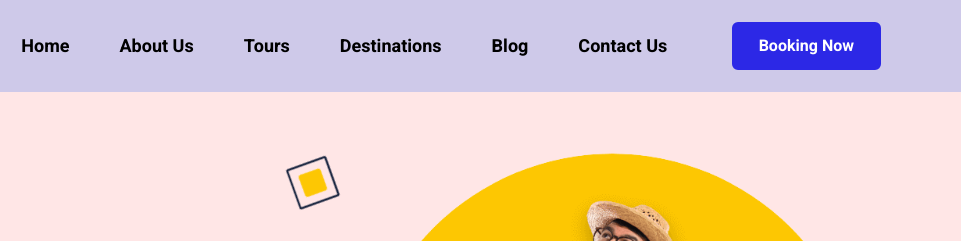
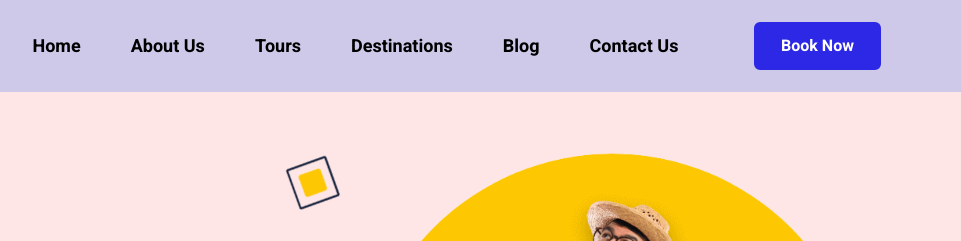
Before and after one commit to arkodasgupta0412/Wanderly, a plain HTML site: page index.html in a window 1280 px wide. Shown: the top 241 px of the page, 319-1280 px from the left. Drawn offline with nearby package versions, Linux system fonts and the light colour scheme; a web font is replaced by a local one.

Commit message:
modified booking button

```diff
--- a/index.html
+++ b/index.html
@@ -77,7 +77,7 @@
 
         </ul>
 
-        <a href="#" class="btn btn-secondary">Booking Now</a>
+        <a href="#" class="btn btn-secondary">Book Now</a>
 
       </nav>
 
```
Also changed, not shown: 1 other file.
